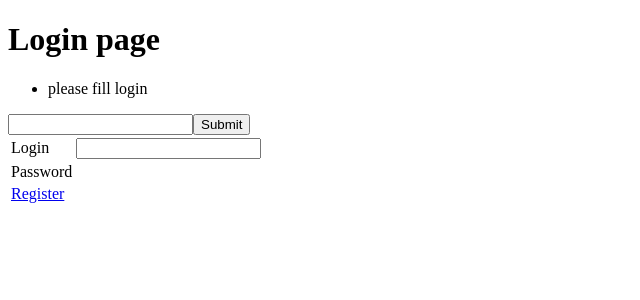
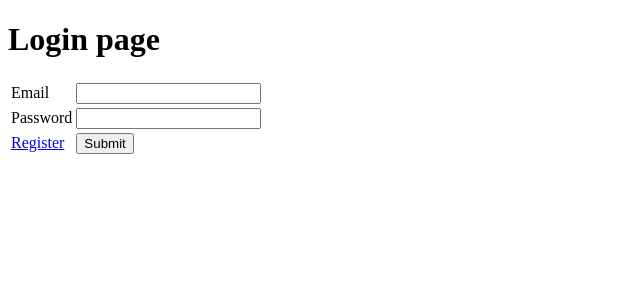
Before and after one commit to skinnykaen/test-flask, a Flask app: page /login in a window 1280 px wide. Shown: the top 300 px of the page, without its empty margins (0-640 px from the left). Run offline with Flask 2, Linux system fonts and the light colour scheme.

Commit message:
redecorating

```diff
--- a/base/models.py
+++ b/base/models.py
@@ -9,7 +9,7 @@ from base import db, manager
 
 class User(db.Model, UserMixin):
     id = db.Column(db.Integer, primary_key=True)
-    login = db.Column(db.String(128), nullable=False, unique=True)
+    email = db.Column(db.String(128), nullable=False, unique=True)
     password = db.Column(db.String(225), nullable=False)
 
 @manager.user_loader
--- a/base/routes.py
+++ b/base/routes.py
@@ -15,7 +15,7 @@ def hello_world():
 
 @app.route('/login', methods=['GET','POST'])
 def login_page():
-    login = request.form.get('login')
+    login = request.form.get('email')
     password = request.form.get('password')
 
     if login and password:
@@ -36,7 +36,7 @@ def login_page():
 
 @app.route('/register', methods=['GET','POST'])
 def register():
-    login = request.form.get('login')
+    login = request.form.get('email')
     password = request.form.get('password')
     password2 = request.form.get('password2')
 
--- a/base/templates/login.html
+++ b/base/templates/login.html
@@ -11,29 +11,19 @@
 <body>
     <h1>Login page</h1>
 
-    {% with messages = get_flashed_messages() %}
-    {% if messages %}
-      <ul class=flashes>
-      {% for message in messages %}
-        <li>{{ message }}</li>
-      {% endfor %}
-      </ul>
-    {% endif %}
-  {% endwith %}
-
     <form method="POST" >
         <table>
             <tr>
-                <td>Login</td>
-                <td><input type="text" name="login"></td>
+                <td>Email</td>
+                <td><input type="text" name="email"></td>
             </tr>
             <tr>
                 <td>Password</td>
-                <input type="text" type="password" name="password">
+                <td><input type="text" type="password" name="password"></td>
             </tr>
             <tr>
                 <td><a href="{{url_for('register')}}">Register</a></td>
-                <input type="submit">
+                <td><input type="submit"></td>
             </tr>
         </table>
     </form>
```
Also changed, not shown: base/templates/register.html (+4 -15 lines).
